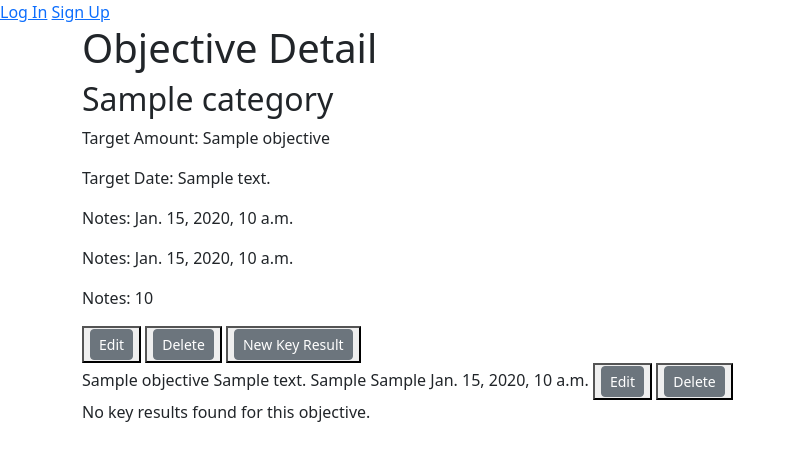
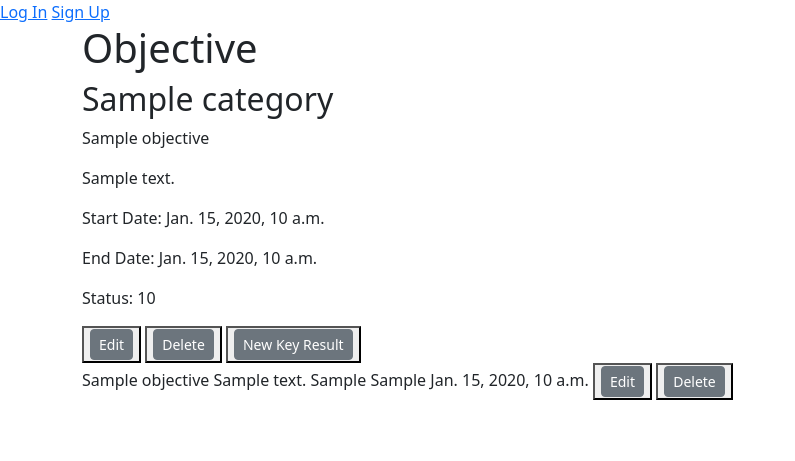
Before and after one commit to Ronnie95/Strat, a Django app: template strat_django/main_app/templates/objective_detail.html in a window 1280 px wide. Shown: the top 461 px of the page, without its empty margins (0-795 px from the left). Run offline with Django 5.2, Linux system fonts and the light colour scheme; the template is opened without the code that fills it: most values are stand-ins (such as "Sample title", 1, 10 or a date in 2020); parts of the project's set-up code (start-up, migrations or seed data) failed here and were passed over.

Commit message:
views and HTML updates

```diff
--- a/strat_django/main_app/templates/objective_detail.html
+++ b/strat_django/main_app/templates/objective_detail.html
@@ -1,13 +1,13 @@
 {% extends 'base.html' %}
 {% block content %}
 
-<h1>Objective Detail</h1>
+<h1>Objective </h1>
 <h2>{{ objective.category }}</h2>
-<p>Target Amount: {{ objective.title }}</p>
-<p>Target Date: {{ objective.description }}</p>
-<p>Notes: {{ objective.start_date }}</p>
-<p>Notes: {{ objective.end_date }}</p>
-<p>Notes: {{ objective.progress }}</p>
+<p> {{ objective.title }}</p>
+<p>{{ objective.description }}</p>
+<p> Start Date: {{ objective.start_date }}</p>
+<p> End Date: {{ objective.end_date }}</p>
+<p> Status: {{ objective.progress }}</p>
 <button><a href="{% url 'objective_update' objective.pk %}" class="btn btn-secondary btn-sm">Edit</a></button>
 <button><a href="{% url 'objective_delete' objective.pk %}" class="btn btn-secondary btn-sm">Delete</a></button>
 <button><a href="{% url 'keyresult_create' objective.id %}" class="btn btn-secondary btn-sm">New Key Result</a></button>
@@ -24,5 +24,4 @@
 
     </div>
   {% endfor %}
-  <p>No key results found for this objective.</p>
   {% endblock %}
--- a/strat_django/main_app/views.py
+++ b/strat_django/main_app/views.py
@@ -132,7 +132,7 @@ class KeyResultUpdate(UpdateView):
     model = KeyResult
     fields = ['objective', 'description', 'target_value', 'current_value', 'deadline']
     template_name = "keyresult_update.html"
-    success_url = "/keyresults/"
+    success_url = "/objectives/"
 
 class KeyResultDelete(DeleteView):
     model = KeyResult
```
Also changed, not shown: strat_django/main_app/static/home.css (+8 -9 lines), strat_django/main_app/templates/objectives.html (+5 -6 lines).
